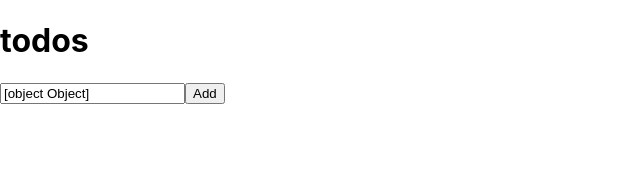
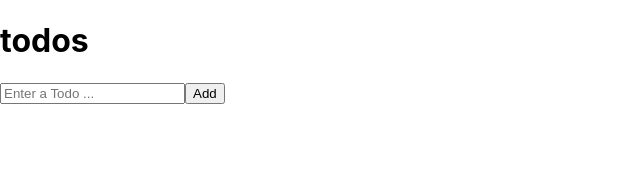
Before and after one commit to Torfeltorfel/reactProjects_TodoApp, a React (Vite) app: page / in a window 1280 px wide. Shown: the top 172 px of the page, without its empty margins (0-640 px from the left). Built offline with nearby package versions, Linux system fonts and the light colour scheme.

Commit message:
🚀 Add states to form

```diff
--- a/src/app/App.js
+++ b/src/app/App.tsx
@@ -2,9 +2,9 @@ import { useState } from 'react';
 import Form from './components/Form/Form';
 import Header from './components/Header/Header';
 
-function App() {
-  const [input, setInput] = useState('');
-  const [todos, setTodos] = useState([]);
+function App(): JSX.Element {
+  const [input, setInput] = useState<string>('');
+  const [todos, setTodos] = useState<never[]>([]);
 
   return (
     <div className="container">
--- a/src/app/components/Form/Form.js
+++ /dev/null
@@ -1,24 +0,0 @@
-export default function Form(input, setInput, todo, setTodo) {
-  const onInputChange = (event) => {
-    setInput(event.target.value);
-  };
-  const onFormSubmit = (event) => {
-    event.prevent.default();
-  };
-
-  return (
-    <form onSubmit={onFormSubmit}>
-      <input
-        type="text"
-        placeholder="Enter a Todo ..."
-        className="task-input"
-        value={input}
-        required
-        onChange={onInputChange}
-      />
-      <button className="button-add" type="submit">
-        Add
-      </button>
-    </form>
-  );
-}
--- /dev/null
+++ b/src/app/components/Form/Form.tsx
@@ -0,0 +1,42 @@
+import type { ChangeEvent, Dispatch, SetStateAction } from 'react';
+import { v4 as uuidv4 } from 'uuid';
+
+type FormProps = {
+  input: string;
+  setInput: Dispatch<SetStateAction<string>>;
+  todos: string[];
+  setTodos: any;
+};
+
+export default function Form({
+  input,
+  setInput,
+  todos,
+  setTodos,
+}: FormProps): JSX.Element {
+  const onInputChange = (event: ChangeEvent<HTMLInputElement>) => {
+    setInput(event.target.value);
+  };
+  const onFormSubmit = (event: any) => {
+    event.prevent.default();
+    setTodos([...todos, { id: uuidv4(), title: input, completed: false }]);
+    setInput('');
+    console.log(input);
+  };
+
+  return (
+    <form onSubmit={onFormSubmit}>
+      <input
+        type="text"
+        placeholder="Enter a Todo ..."
+        className="task-input"
+        value={input}
+        required
+        onChange={onInputChange}
+      />
+      <button className="button-add" type="submit">
+        Add
+      </button>
+    </form>
+  );
+}
```
